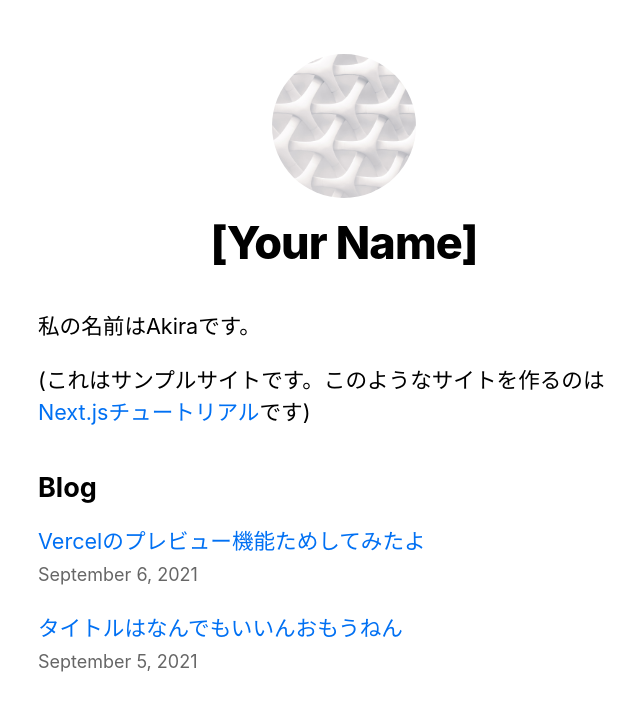
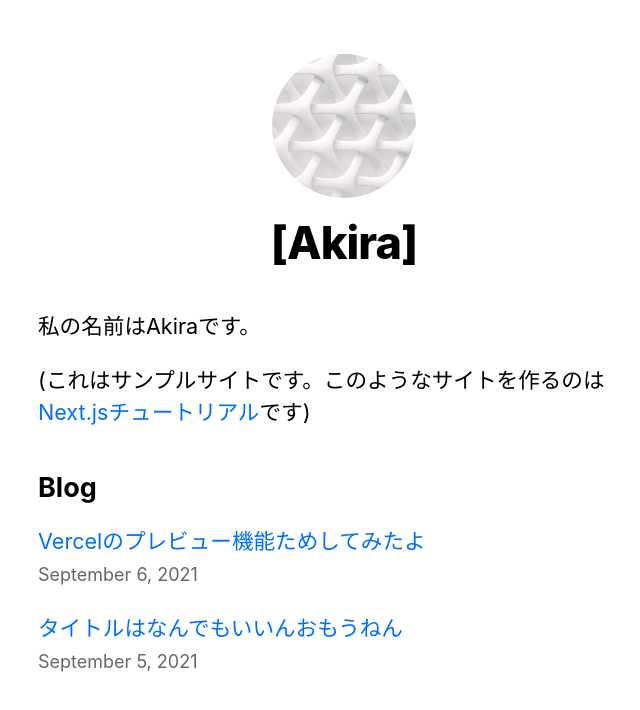
Before and after one commit to akira-wd-1224/nextjs-blog, a Next.js app: page / in a window 1280 px wide. Shown: the top 710 px of the page, without its empty margins (296-936 px from the left). Built offline with nearby package versions, Linux system fonts and the light colour scheme.

Commit message:
nameの変更

```diff
--- a/components/layout.tsx
+++ b/components/layout.tsx
@@ -4,7 +4,7 @@ import styles from './layout.module.css'
 import utilStyles from '../styles/utils.module.css'
 import Link from 'next/link'
 
-const name = '[Your Name]'
+const name = '[Akira]'
 export const siteTitle = 'Next.js Sample Website'
 
 export default function Layout({
```
